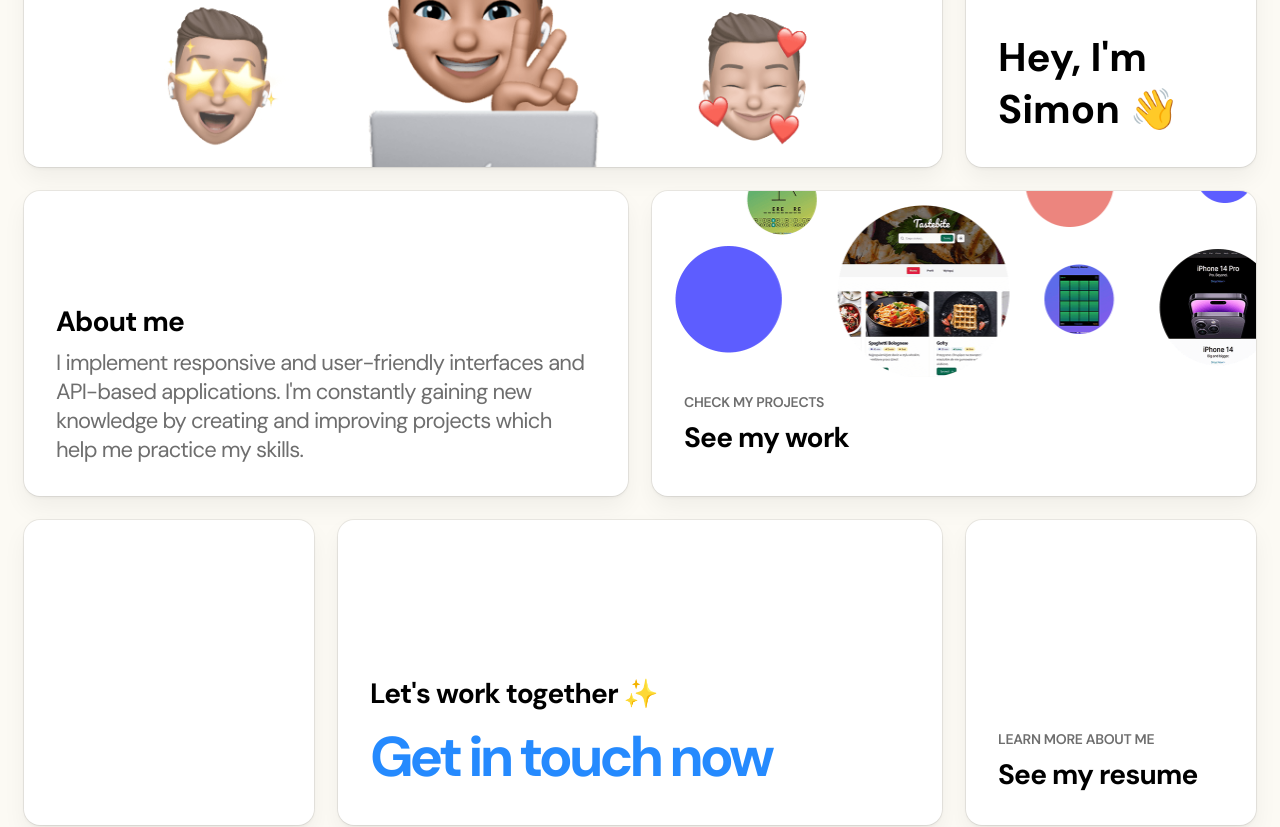
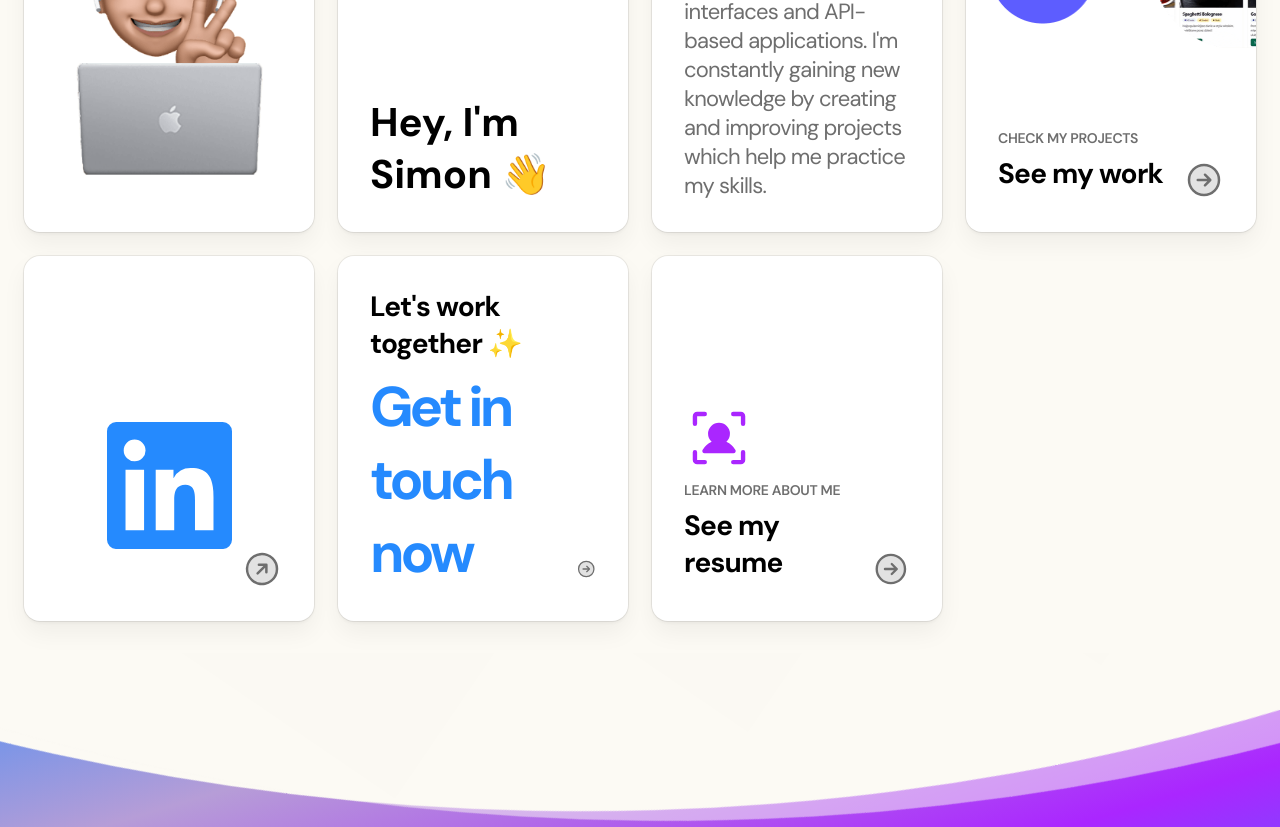
Before and after one commit to szymooneq/Personal-Portfolio, a Next.js app: page /about in a window 1280 px wide. Shown: the part 680-1507 px from the top of the page. Built offline with nearby package versions, Linux system fonts and the light colour scheme.

Commit message:
feat: styled components in about page

```diff
--- a/package.json
+++ b/package.json
@@ -6,6 +6,7 @@
 		"dev": "next dev",
 		"build": "next build",
 		"start": "next start",
+		"go": "next build & next start",
 		"lint": "next lint"
 	},
 	"dependencies": {
--- a/src/pages/about.tsx
+++ b/src/pages/about.tsx
@@ -1,9 +1,9 @@
 import Head from 'next/head'
-import Link from 'next/link'
 import styles from '@/styles/About.module.css'
-import * as icon from '@/assets/svg'
+import * as Styled from '@/styles/About.styled'
 
 import Page from '@/components/Layout/Page'
+import { circularArrowRightIcon, circularArrowTopRightIcon, faceIdIcon, linkedInIcon } from '@/assets/icons'
 
 export default function About(): JSX.Element {
 	return (
@@ -12,59 +12,57 @@ export default function About(): JSX.Element {
 				<title>About me | Szymon Dudka</title>
 				<meta
 					name="description"
-					content="I implement responsive and user-friendly interfaces and API-based applications. I'm constantly gaining new knowledge by creating and improving projects which help me practice my skills."
-				/>
+					content="I implement responsive and user-friendly interfaces and API-based applications. I'm constantly gaining new knowledge by creating and improving projects which help me practice my skills." />
 			</Head>
 
-			<div className={styles.card} />
+			<Styled.Card />
 
-			<div className={styles.card}>
-				<h2>Hey, I&apos;m Simon 👋</h2>
-			</div>
+			<Styled.Card>
+				<Styled.CardTitle>Hey, I&apos;m Simon 👋</Styled.CardTitle>
+			</Styled.Card>
 
-			<div className={styles.card}>
-				<h3 className={styles.title}>About me</h3>
-				<p className={styles.description}>
-					I implement responsive and user-friendly interfaces and API-based applications.
-					I&apos;m constantly gaining new knowledge by creating and improving projects
+			<Styled.Card>
+				<Styled.CardHeading as="h3">About me</Styled.CardHeading>
+				<Styled.CardDescription>
+					I implement responsive and&nbsp;user-friendly interfaces and&nbsp;API-based applications.
+					I&apos;m constantly gaining new knowledge by creating and&nbsp;improving projects
 					which help me practice my skills.
-				</p>
-			</div>
+				</Styled.CardDescription>
+			</Styled.Card>
 
-			<Link href="projects" className={styles.card}>
-				<p className={styles.label}>Check my projects</p>
-				<div className={styles.flexEnd}>
-					<h3 className={styles.title}>See my work</h3>
-					{icon.rightCircleArrow}
-				</div>
-			</Link>
+			<Styled.CardLink href="projects">
+				<Styled.CardSubtitle>Check my projects</Styled.CardSubtitle>
+				<Styled.FlexEnd>
+					<Styled.CardHeading>See my work</Styled.CardHeading>
+					{circularArrowRightIcon}
+				</Styled.FlexEnd>
+			</Styled.CardLink>
 
-			<Link
-				className={styles.card}
+			<Styled.CardLink
 				href="https://www.linkedin.com/in/szymon-dudka"
 				target="_blank"
 				rel="noreferrer"
 				aria-label="Check my profile on LinkedIn">
-				{icon.linkedin}
-				<div className={styles.flexEnd}>{icon.rightUpCircleArrow}</div>
-			</Link>
+				{linkedInIcon}
+				<Styled.FlexEnd>{circularArrowTopRightIcon}</Styled.FlexEnd>
+			</Styled.CardLink>
 
-			<Link href="contact" className={styles.card}>
-				<h3 className={styles.title}>Let&apos;s work together ✨</h3>
-				<div className={styles.flexEnd}>
-					<h2>Get in touch now</h2>
-					{icon.rightCircleArrow}
-				</div>
-			</Link>
+			<Styled.CardLink href="contact">
+				<Styled.CardHeading>Let&apos;s work together ✨</Styled.CardHeading>
+				<Styled.FlexEnd>
+					<Styled.GetTouch>Get in touch now</Styled.GetTouch>
+					{circularArrowRightIcon}
+				</Styled.FlexEnd>
+			</Styled.CardLink>
 
-			<Link href="resume" className={styles.card}>
-				{icon.userFaceID}
-				<p className={styles.label}>Learn more about me</p>
-				<div className={styles.flexEnd}>
-					<h3 className={styles.title}>See my resume</h3>
-					{icon.rightCircleArrow}
-				</div>
-			</Link>
+			<Styled.CardLink href="resume">
+				{faceIdIcon}
+				<Styled.CardSubtitle>Learn more about me</Styled.CardSubtitle>
+				<Styled.FlexEnd>
+					<Styled.CardHeading>See my resume</Styled.CardHeading>
+					{circularArrowRightIcon}
+				</Styled.FlexEnd>
+			</Styled.CardLink>
 		</Page>
 	)
 }
--- /dev/null
+++ b/src/styles/About.styled.ts
@@ -0,0 +1,130 @@
+import NextLink from 'next/link'
+import styled from 'styled-components'
+import aboutHeader from '@/assets/images/about-header.png'
+import { aboutProjects } from '@/assets/images'
+
+const Wrapper = styled.div`
+  display: grid;
+  gap: 1.5rem;
+`
+
+const Card = styled.div`
+  padding: var(--padding);
+	display: flex;
+	flex-direction: column;
+	justify-content: flex-end;
+	position: relative;
+	min-height: 305px;
+	border-radius: var(--radius);
+	background-color: var(--bg-secondary);
+	box-shadow: var(--shadow);
+
+  &:nth-child(1) {
+    background-image: url(${aboutHeader.src});
+    background-size: cover;
+    background-position: top;
+  }
+
+  &:nth-child(4) {
+    background-image: url(${aboutProjects.src});
+    background-size: 639px auto;
+    background-repeat: no-repeat;
+  }
+
+  &:nth-child(5) {
+    align-items: flex-end;
+    position: relative;
+
+    & > svg {
+      align-self: center;
+      width: 125px;
+      height: auto;
+      color: var(--primary-color);
+    }
+  }
+
+  &:nth-child(6) > h2 {
+    font-size: var(--about-getTouch);
+    font-weight: 700;
+    letter-spacing: -4px;
+    color: var(--primary-color);
+  }
+
+  &:nth-child(7) > svg {
+    margin-bottom: 0.5rem;
+    width: 70px;
+    height: 70px;
+    color: var(--secondary-color);
+  }
+
+  &:nth-child(7) .title {
+    margin-bottom: 0;
+  }
+`
+
+const CardLink = styled(Card.withComponent(NextLink))`
+  cursor: pointer;
+
+  &::before {
+    content: '';
+    position: absolute;
+    inset: 0;
+    border-radius: var(--radius);
+    filter: blur(10px);
+    background-color: var(--primary-color);
+    opacity: 0;
+    transition: opacity 0.5s;
+    z-index: -1;
+  }
+
+  &:hover::before {
+    opacity: 0.7;
+  }
+`
+
+const CardHeading = styled.span`
+  margin-bottom: 0.5rem;
+	font-size: 1.75rem;
+	font-weight: 700;
+	letter-spacing: -0.8px;
+`
+
+const CardSubtitle = styled.span`
+  margin-bottom: 0.5rem;
+	font-size: 0.875rem;
+	font-weight: 600;
+	text-transform: uppercase;
+	letter-spacing: -0.3px;
+	color: var(--gray);
+`
+
+const CardDescription = styled.p`
+  font-size: var(--card-desc-font-size);
+	letter-spacing: -0.8px;
+	color: var(--gray);
+`
+
+const CardTitle = styled.h2`
+  font-size: var(--contact-title);
+`
+
+const GetTouch = styled.span`
+  font-size: var(--about-getTouch);
+  font-weight: 700;
+  letter-spacing: -4px;
+  color: var(--primary-color);
+`
+
+const FlexEnd = styled.span`
+  display: flex;
+	justify-content: space-between;
+	align-items: flex-end;
+
+  & > svg {
+    width: 40px;
+    height: 40px;
+    color: var(--gray);
+  }
+`
+
+export { Wrapper, Card, CardLink, CardTitle, CardHeading, CardSubtitle, CardDescription, GetTouch, FlexEnd }
```
